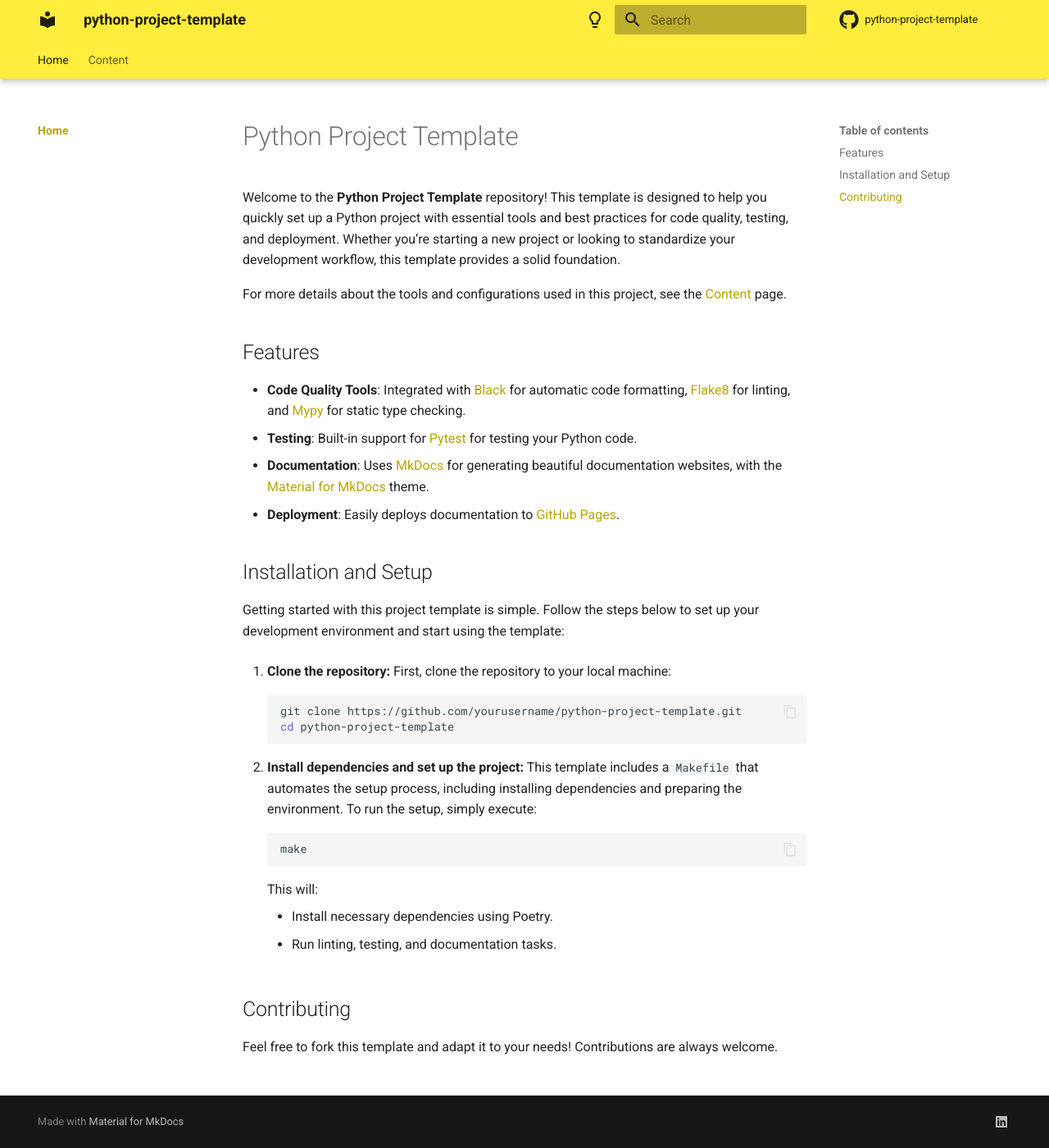
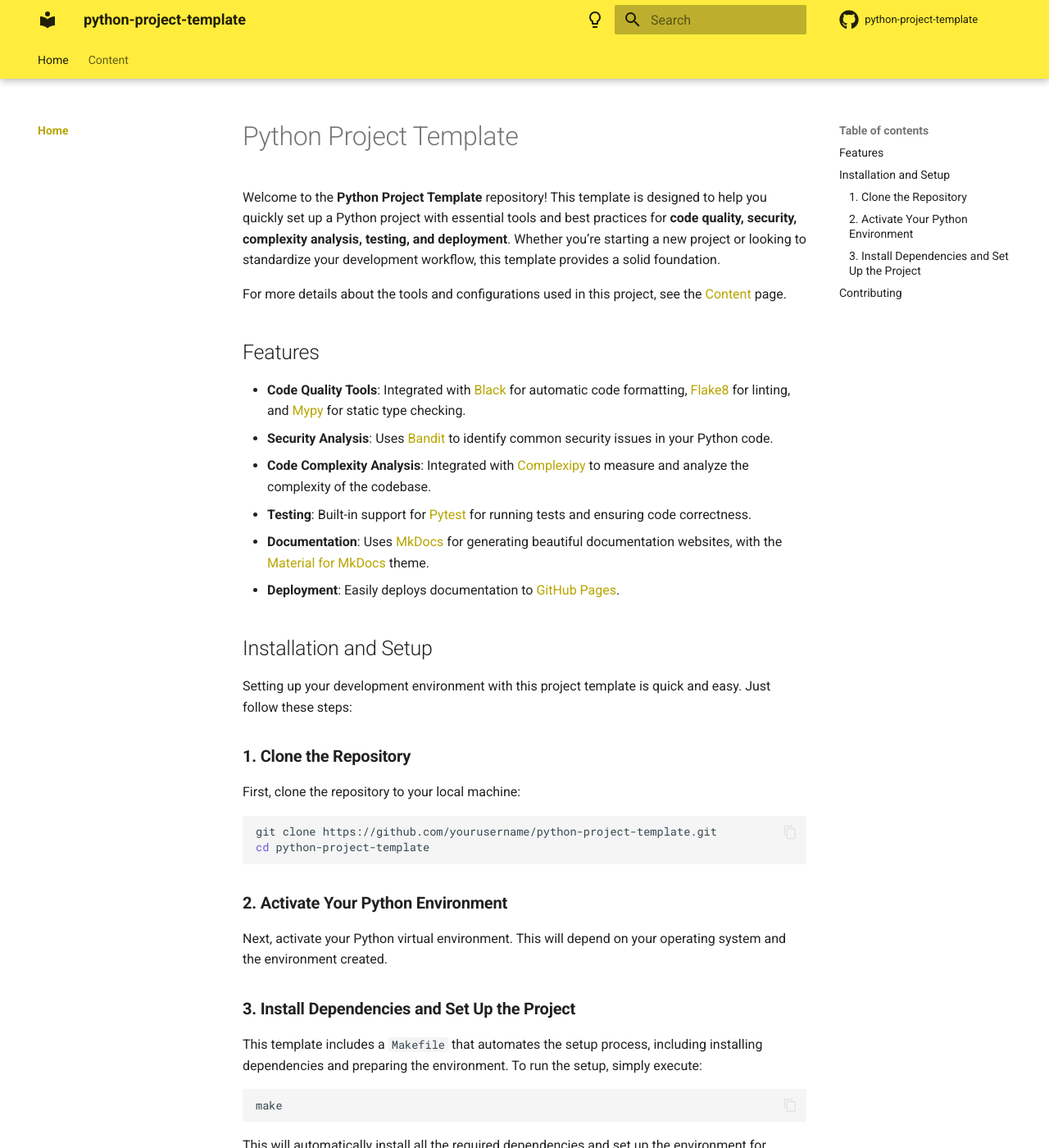
Before and after one commit to danibcorr/python-project-template, an MkDocs documentation site: the page built from docs/index.md, in a window 1280 px wide and 1400 px high. Shown: the whole window at 82% size. Built offline with MkDocs 1.6.1 and Material for MkDocs 9.7.7, drawn with Linux system fonts in a browser that asks for light colours; comment, search, counter and statistics services are not loaded; some of the changed text lies outside the part shown.

Commit message:
Minor changes

````diff
--- a/docs/index.md
+++ b/docs/index.md
@@ -1,39 +1,45 @@
 # Python Project Template
 
-Welcome to the **Python Project Template** repository! This template is designed to help you quickly set up a Python project with essential tools and best practices for code quality, testing, and deployment. Whether you’re starting a new project or looking to standardize your development workflow, this template provides a solid foundation.
+Welcome to the **Python Project Template** repository! This template is designed to help you quickly set up a Python project with essential tools and best practices for **code quality, security, complexity analysis, testing, and deployment**. Whether you’re starting a new project or looking to standardize your development workflow, this template provides a solid foundation.
 
 For more details about the tools and configurations used in this project, see the [Content](./content/content.md) page.
 
 ## Features
 
 - **Code Quality Tools**: Integrated with [Black](https://github.com/psf/black) for automatic code formatting, [Flake8](https://flake8.pycqa.org/en/latest/) for linting, and [Mypy](http://mypy-lang.org/) for static type checking.
-- **Testing**: Built-in support for [Pytest](https://docs.pytest.org/en/stable/) for testing your Python code.
+- **Security Analysis**: Uses [Bandit](https://bandit.readthedocs.io/en/latest/) to identify common security issues in your Python code.
+- **Code Complexity Analysis**: Integrated with [Complexipy](https://rohaquinlop.github.io/complexipy/) to measure and analyze the complexity of the codebase.
+- **Testing**: Built-in support for [Pytest](https://docs.pytest.org/en/stable/) for running tests and ensuring code correctness.
 - **Documentation**: Uses [MkDocs](https://www.mkdocs.org/) for generating beautiful documentation websites, with the [Material for MkDocs](https://squidfunk.github.io/mkdocs-material/) theme.
 - **Deployment**: Easily deploys documentation to [GitHub Pages](https://pages.github.com/).
 
 ## Installation and Setup
 
-Getting started with this project template is simple. Follow the steps below to set up your development environment and start using the template:
+Setting up your development environment with this project template is quick and easy. Just follow these steps:
 
-1. **Clone the repository:** First, clone the repository to your local machine:
+### **1. Clone the Repository**
 
-    ```bash
-    git clone https://github.com/yourusername/python-project-template.git
-    cd python-project-template
-    ```
+First, clone the repository to your local machine:
 
-2. **Install dependencies and set up the project:** This template includes a `Makefile` that automates the setup process, including installing dependencies and
-   preparing the environment. To run the setup, simply execute:
+```bash
+git clone https://github.com/yourusername/python-project-template.git
+cd python-project-template
+```
 
-    ```bash
-    make
-    ```
+### **2. Activate Your Python Environment**
 
-    This will:
+Next, activate your Python virtual environment. This will depend on your operating system and the environment created.
 
-    - Install necessary dependencies using Poetry.
-    - Run linting, testing, and documentation tasks.
+### **3. Install Dependencies and Set Up the Project**
+
+This template includes a `Makefile` that automates the setup process, including installing dependencies and preparing the environment. To run the setup, simply execute:
+
+```bash
+make
+```
+
+This will automatically install all the required dependencies and set up the environment for linting, testing, security analysis, and documentation.
 
 ## Contributing
 
-Feel free to fork this template and adapt it to your needs! Contributions are always welcome.
+Feel free to fork this template and adapt it to your needs! Contributions are always welcome. If you’d like to contribute, please submit a pull request or open an issue.
````
Also changed, not shown: README.md (+23 -17 lines), 1 other file.
